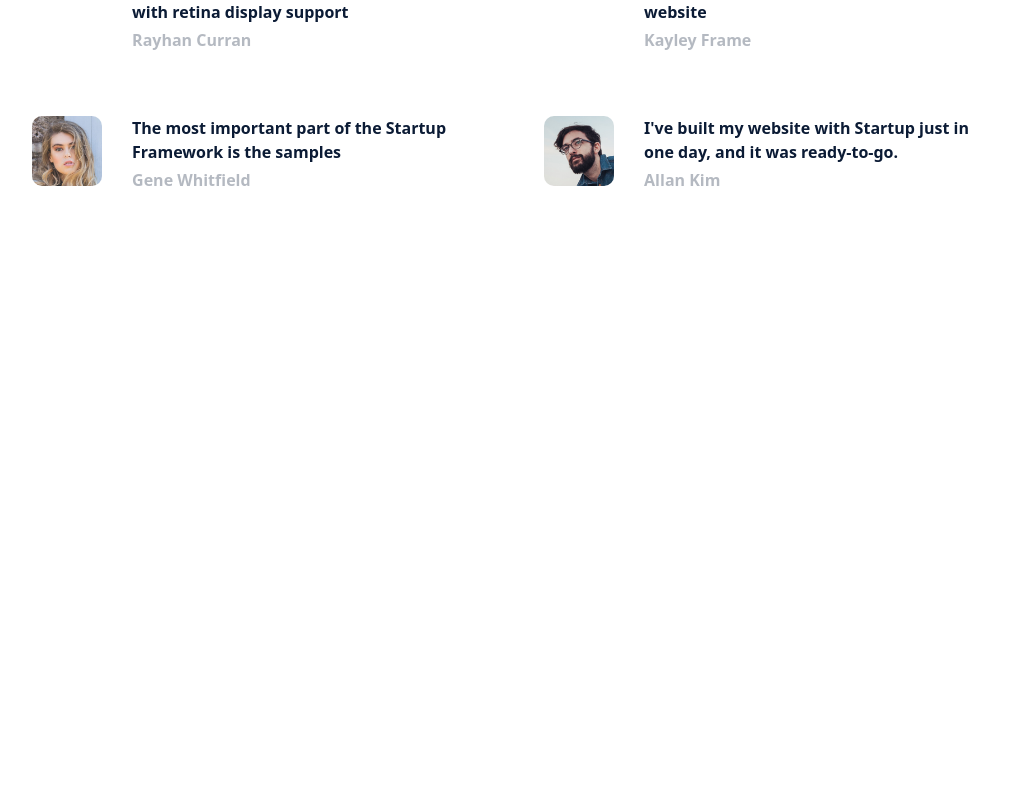
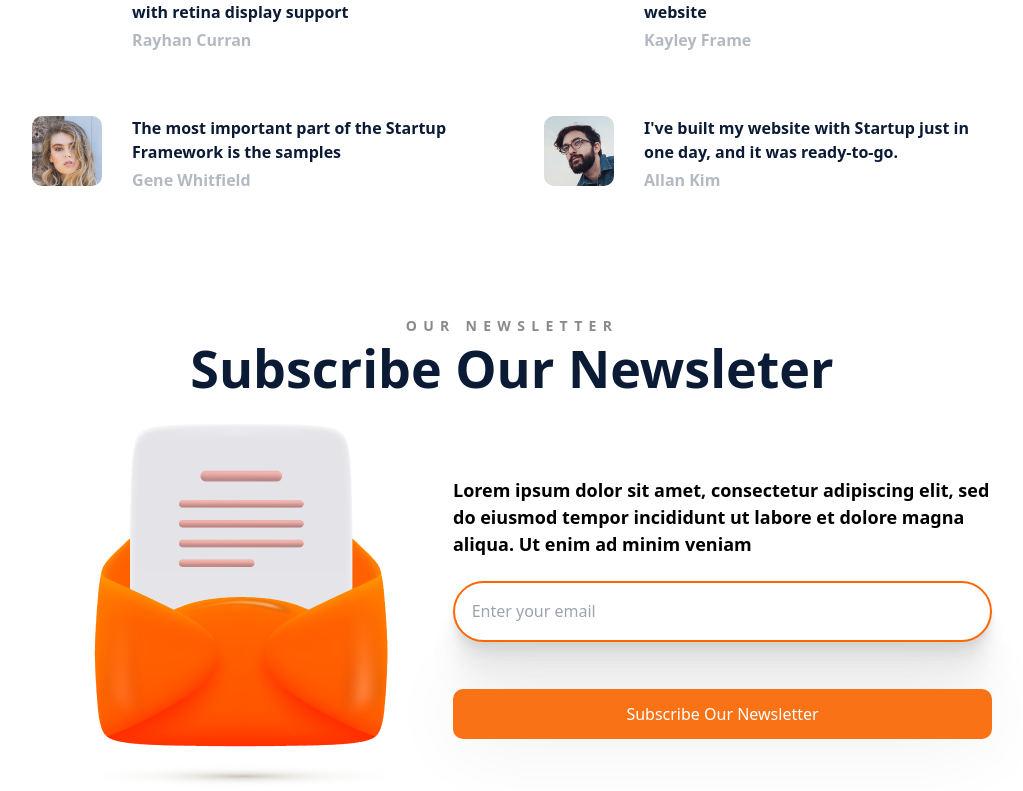
Before and after one commit to nethmina1028/Startup-Agency, a Next.js app in the folder my-app/: page / in a window 1280 px wide. Shown: the part 2172-2963 px from the top of the page, without its empty margins (128-1151 px from the left). Before the commit the page ends 2364 px from the top, so only its background shows below. Built offline with nearby package versions, Linux system fonts and the light colour scheme; a web font is replaced by a local one.

Commit message:
news section

```diff
--- a/my-app/package.json
+++ b/my-app/package.json
@@ -9,6 +9,7 @@
     "lint": "next lint"
   },
   "dependencies": {
+    "@radix-ui/react-separator": "^1.1.0",
     "lucide-react": "^0.411.0",
     "next": "14.2.5",
     "react": "^18",
--- /dev/null
+++ b/my-app/src/app/components/News.tsx
@@ -0,0 +1,27 @@
+import React from 'react'
+
+function News() {
+  return (
+    <div>
+        <div className='text-center space-y-4 '>
+            <p className='text-customGray tracking-[0.39375rem] uppercase text-[0.875rem] font-[700] text-center'>our Newsletter</p>
+            <p className='text-darkBlue text-2xl md:text-[3.25rem] font-[700] text-center'>Subscribe Our Newsleter</p>
+        </div>
+
+        <div className='flex items-center justify-between md:flex-row flex-col pt-10'>
+             <img src="/images/newsletter_large_icon.png" alt="mail" />
+
+             <div className='flex flex-col'>
+                <p className="mb-[1.44rem] text-normal font-semibold">Lorem ipsum dolor sit amet, consectetur adipiscing elit, sed do eiusmod tempor incididunt ut labore et dolore magna aliqua. Ut enim ad minim veniam</p>
+                <input type="email" placeholder="    Enter your email"
+                 className="h-[3.8125rem] rounded-[3.0625rem] newsletter-box-shadow border-primary border-2 w-full mb-[1.44rem] "
+                />
+                <button className='bg-orange-500 h-[3.1215rem] w-full text-white hover:opacity-90 rounded-[0.625rem] font-medium mt-6'>Subscribe Our Newsletter</button>
+             </div>
+
+        </div>
+    </div>
+  )
+}
+
+export default News
--- a/my-app/src/app/globals.css
+++ b/my-app/src/app/globals.css
@@ -11,3 +11,13 @@
       0px 41.778px 33.422px 0px rgba(0, 0, 0, 0.05),
       0px 100px 80px 0px rgba(0, 0, 0, 0.07);
   }
+
+
+  .newsletter-box-shadow {
+    box-shadow: 0px 2.767px 2.214px 0px rgba(0, 0, 0, 0.02),
+      0px 6.65px 5.32px 0px rgba(0, 0, 0, 0.03),
+      0px 12.522px 10.017px 0px rgba(0, 0, 0, 0.04),
+      0px 22.336px 17.869px 0px rgba(0, 0, 0, 0.04),
+      0px 41.778px 33.422px 0px rgba(0, 0, 0, 0.05),
+      0px 100px 80px 0px rgba(0, 0, 0, 0.07);
+  }
--- a/my-app/src/app/page.tsx
+++ b/my-app/src/app/page.tsx
@@ -1,6 +1,7 @@
 import Block from "./components/Block";
 import Hero from "./components/Hero";
 import Navbar from "./components/Navbar";
+import News from "./components/News";
 import Service from "./components/Service";
 import Testimonials from "./components/Testimonials";
 
@@ -15,6 +16,7 @@ export default function Home() {
         <Service />
         <Block />
         <Testimonials />
+        <News />
     </div>
 
     </main>
```
Also changed, not shown: 1 other file (tests, documents, lock files or other folders).
